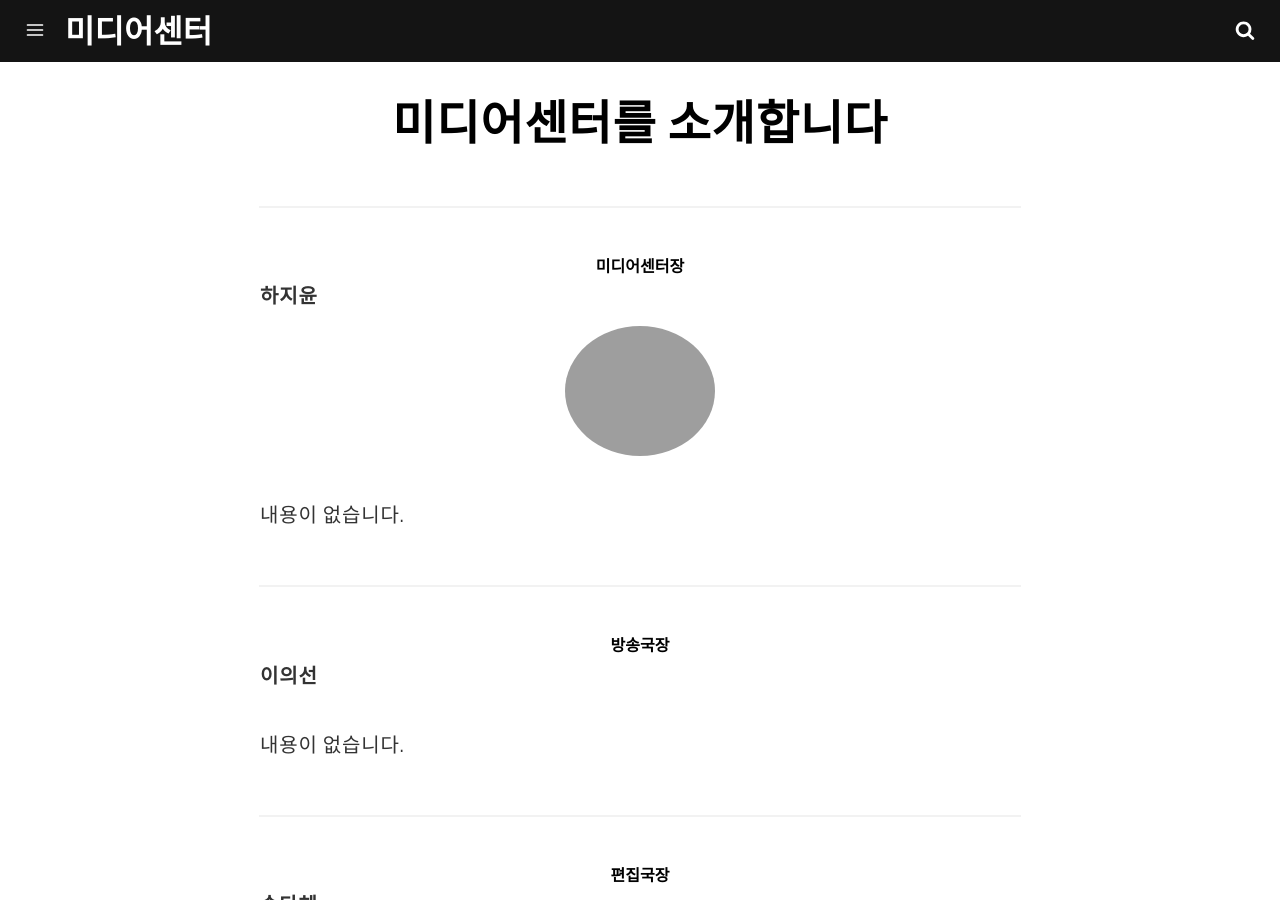
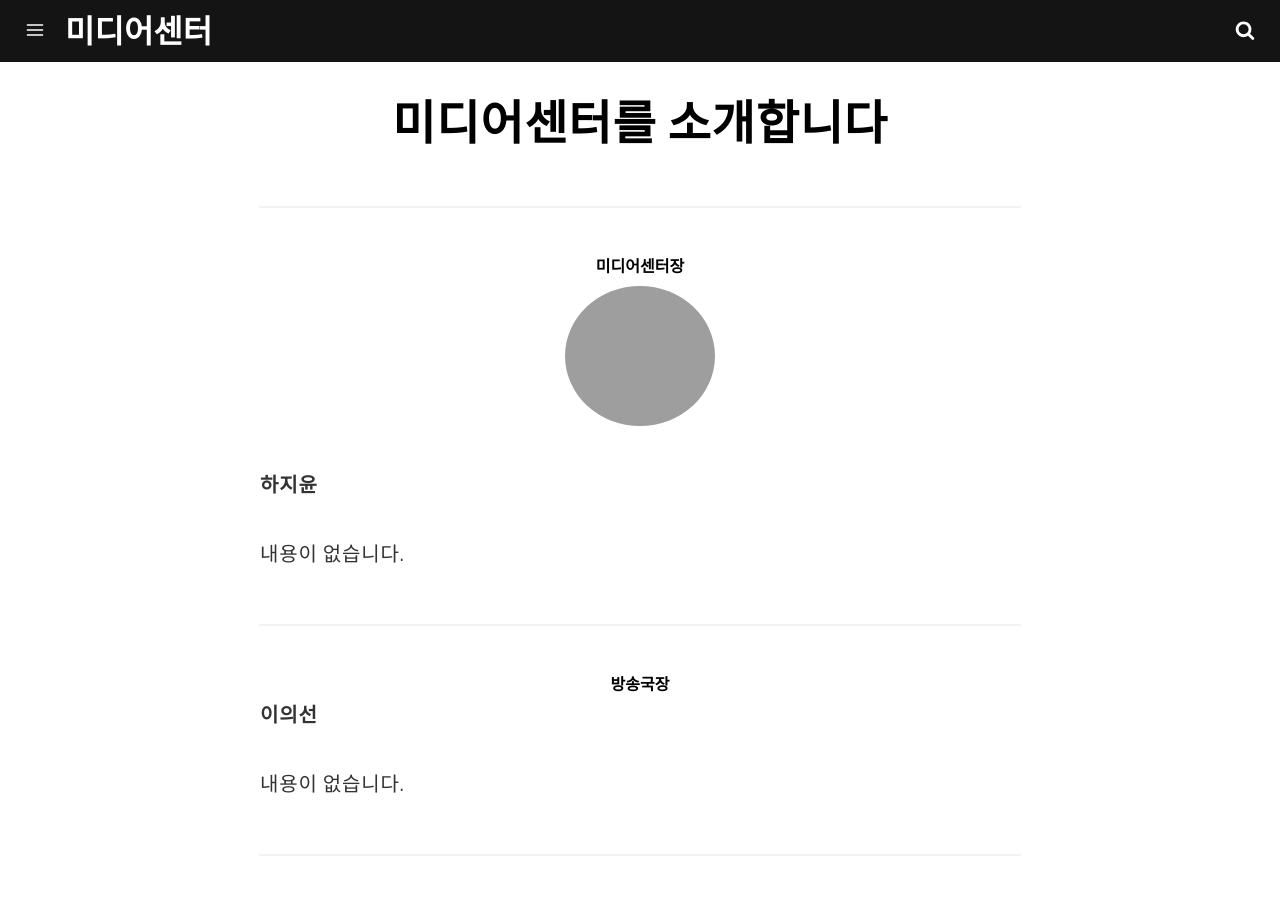
Before and after one commit to skhumedia/skhumedia.github.io, a Jekyll site: the page built from about.md, in a window 1280 px wide and 900 px high. Built offline with Jekyll 4.4.1, drawn with Linux system fonts in a browser that asks for light colours; grey boxes are pictures that could not be loaded.

Commit message:
Initial Commit

```diff
--- a/about.md
+++ b/about.md
@@ -8,8 +8,9 @@ permalink: /about/
 
 <hr/>
 <center><strong>미디어센터장</strong></center>
+<img itemprop="image" class="img-rounded" src="http://res.cloudinary.com/dm7h7e8xj/image/upload/c_fill,h_200,w_200/v1504971955/neo_ruqszk.jpg" alt="Your Name" height="160" width="150" alignment="right">
 
-**하지윤** <img itemprop="image" class="img-rounded" src="http://res.cloudinary.com/dm7h7e8xj/image/upload/c_fill,h_200,w_200/v1504971955/neo_ruqszk.jpg" alt="Your Name" height="150" width="150" alignment="right">
+**하지윤**
 
 내용이 없습니다.
 <hr/>
```
